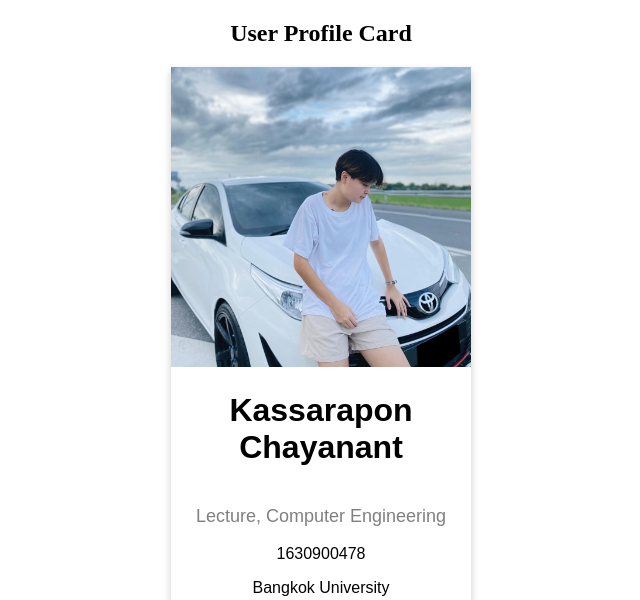
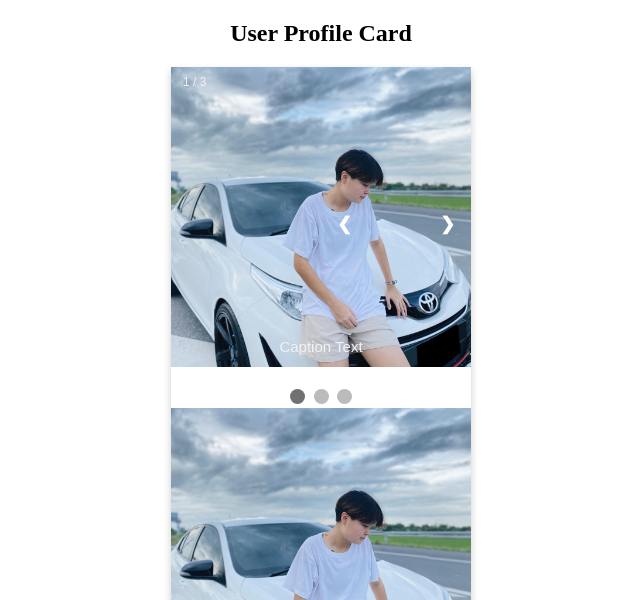
Before and after one commit to Kassarapon/ce223-user-profile, a plain HTML site: page index.html in a window 1280 px wide. Shown: the top 600 px of the page, without its empty margins (319-959 px from the left). Drawn offline with Linux system fonts and the light colour scheme.

Commit message:
add slide complete
add slide complete for html

```diff
--- a/index.html
+++ b/index.html
@@ -3,6 +3,102 @@
 <head>
 <link rel="stylesheet" href="https://cdnjs.cloudflare.com/ajax/libs/font-awesome/4.7.0/css/font-awesome.min.css">
 <style>
+
+* {box-sizing:border-box}
+
+/* Slideshow container */
+.slideshow-container {
+  max-width: 1000px;
+  position: relative;
+  margin: auto;
+}
+
+/* Hide the images by default */
+.mySlides {
+  display: none;
+}
+
+/* Next & previous buttons */
+.prev, .next {
+  cursor: pointer;
+  position: absolute;
+  top: 50%;
+  width: auto;
+  margin-top: -22px;
+  padding: 16px;
+  color: white;
+  font-weight: bold;
+  font-size: 18px;
+  transition: 0.6s ease;
+  border-radius: 0 3px 3px 0;
+  user-select: none;
+}
+
+/* Position the "next button" to the right */
+.next {
+  right: 0;
+  border-radius: 3px 0 0 3px;
+}
+
+/* On hover, add a black background color with a little bit see-through */
+.prev:hover, .next:hover {
+  background-color: rgba(0,0,0,0.8);
+}
+
+/* Caption text */
+.text {
+  color: #f2f2f2;
+  font-size: 15px;
+  padding: 8px 12px;
+  position: absolute;
+  bottom: 8px;
+  width: 100%;
+  text-align: center;
+}
+
+/* Number text (1/3 etc) */
+.numbertext {
+  color: #f2f2f2;
+  font-size: 12px;
+  padding: 8px 12px;
+  position: absolute;
+  top: 0;
+}
+
+/* The dots/bullets/indicators */
+.dot {
+  cursor: pointer;
+  height: 15px;
+  width: 15px;
+  margin: 0 2px;
+  background-color: #bbb;
+  border-radius: 50%;
+  display: inline-block;
+  transition: background-color 0.6s ease;
+}
+
+.active, .dot:hover {
+  background-color: #717171;
+}
+
+/* Fading animation */
+.fade {
+  -webkit-animation-name: fade;
+  -webkit-animation-duration: 1.5s;
+  animation-name: fade;
+  animation-duration: 1.5s;
+}
+
+@-webkit-keyframes fade {
+  from {opacity: .4}
+  to {opacity: 1}
+}
+
+@keyframes fade {
+  from {opacity: .4}
+  to {opacity: 1}
+}
+
 .card {
   box-shadow: 0 4px 8px 0 rgba(0, 0, 0, 0.2);
   max-width: 300px;
@@ -99,6 +195,42 @@ button:hover, a:hover {
 <h2 style="text-align:center">User Profile Card</h2>
 
 <div class="card">
+
+<!-- Slideshow container -->
+<div class="slideshow-container">
+
+  <!-- Full-width images with number and caption text -->
+  <div class="mySlides fade">
+    <div class="numbertext">1 / 3</div>
+    <img src="mio13.jpg" style="width:100%">
+    <div class="text">Caption Text</div>
+  </div>
+
+  <div class="mySlides fade">
+    <div class="numbertext">2 / 3</div>
+    <img src="mio22.jpg" style="width:100%">
+    <div class="text">Caption Two</div>
+  </div>
+
+  <div class="mySlides fade">
+    <div class="numbertext">3 / 3</div>
+    <img src="mio33.jpg" style="width:100%">
+    <div class="text">Caption Three</div>
+  </div>
+
+  <!-- Next and previous buttons -->
+  <a class="prev" onclick="plusSlides(-1)">&#10094;</a>
+  <a class="next" onclick="plusSlides(1)">&#10095;</a>
+</div>
+<br>
+
+<!-- The dots/circles -->
+<div style="text-align:center">
+  <span class="dot" onclick="currentSlide(1)"></span>
+  <span class="dot" onclick="currentSlide(2)"></span>
+  <span class="dot" onclick="currentSlide(3)"></span>
+</div>
+
   <img src="mio13.jpg" alt="Mamio" style="width:100%">
   <h1 class="popup" onclick="myFunction()" >Kassarapon Chayanant <span class="popuptext" id="myPopup">Bellooo!!! </span></h1>
   <p class="title">Lecture, Computer Engineering</p>
@@ -119,6 +251,36 @@ button:hover, a:hover {
     var popup = document.getElementById("myPopup");
     popup.classList.toggle("show");
   }
+
+  var slideIndex = 1;
+showSlides(slideIndex);
+
+// Next/previous controls
+function plusSlides(n) {
+  showSlides(slideIndex += n);
+}
+
+// Thumbnail image controls
+function currentSlide(n) {
+  showSlides(slideIndex = n);
+}
+
+function showSlides(n) {
+  var i;
+  var slides = document.getElementsByClassName("mySlides");
+  var dots = document.getElementsByClassName("dot");
+  if (n > slides.length) {slideIndex = 1}
+  if (n < 1) {slideIndex = slides.length}
+  for (i = 0; i < slides.length; i++) {
+      slides[i].style.display = "none";
+  }
+  for (i = 0; i < dots.length; i++) {
+      dots[i].className = dots[i].className.replace(" active", "");
+  }
+  slides[slideIndex-1].style.display = "block";
+  dots[slideIndex-1].className += " active";
+}
+
 </script>
 
 </body>
```
Also changed, not shown: mio22.jpg (added), mio33.jpg (added).
